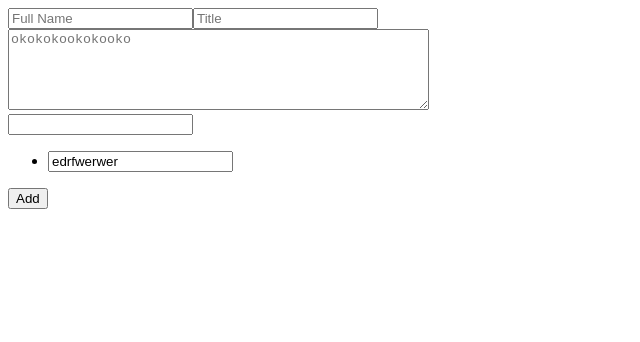
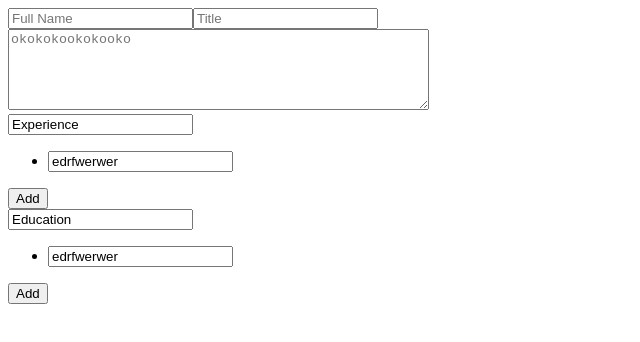
Before and after one commit to Pratik-Karale/cv-app, a React (Create React App) app: page / in a window 1280 px wide. Shown: the top 342 px of the page, without its empty margins (0-640 px from the left). Built offline with nearby package versions, Linux system fonts and the light colour scheme.

Commit message:
add 2 InfoSection with appropropriate props

```diff
--- a/src/CV.jsx
+++ b/src/CV.jsx
@@ -15,7 +15,8 @@ export default class CV extends Component {
           <div>
               <Header st={this.state.mode}/>
               <Description st={this.state.mode} className="" placeholder="okokokookokooko"/>
-              <InfoSection st={this.state.mode}/>
+              <InfoSection st={this.state.mode} title="Experience"/>
+              <InfoSection st={this.state.mode} title="Education"/>
           </div>
       </div>
     )
```
